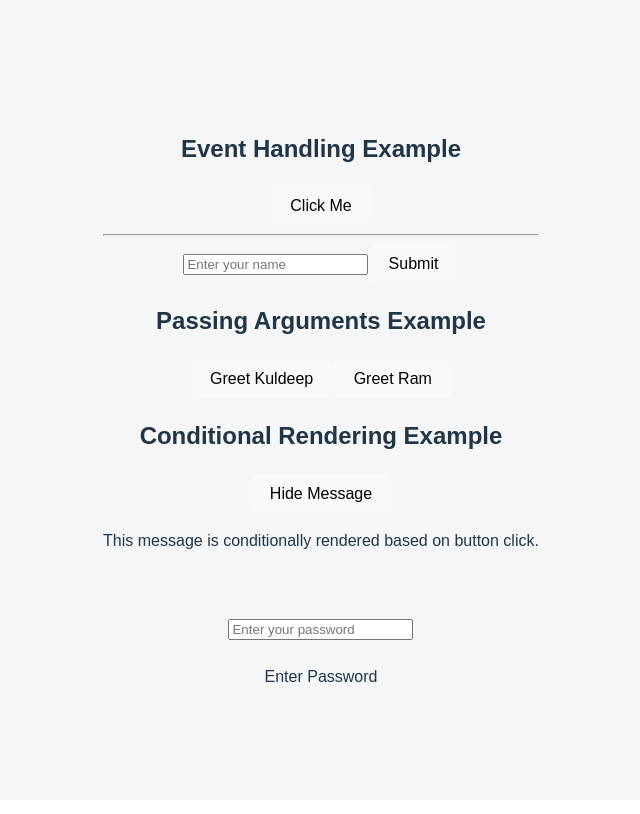
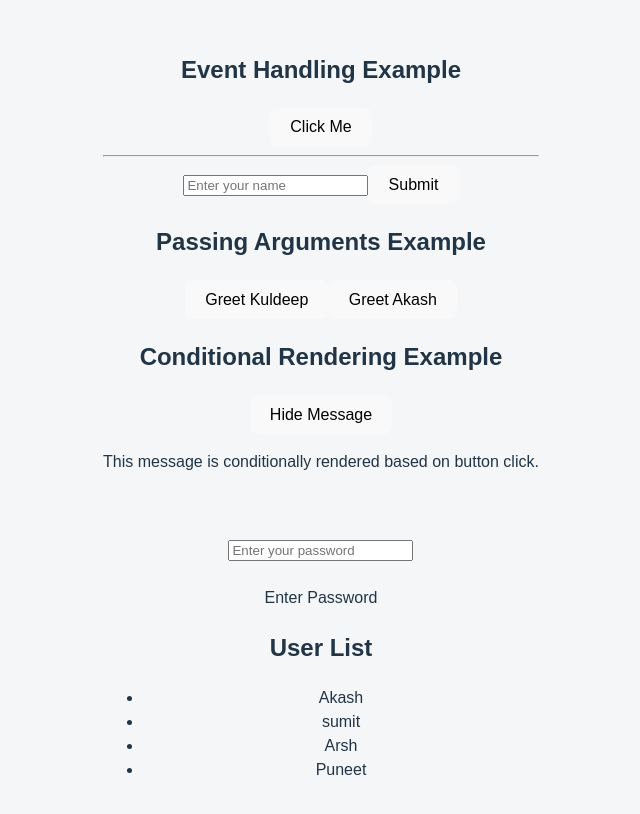
Before and after one commit to kuldeeepkumar/Training, a React (Vite) app: page / in a window 1280 px wide. Shown: the top 814 px of the page, without its empty margins (319-959 px from the left). Built offline with nearby package versions, Linux system fonts and the light colour scheme.

Commit message:
Reacr exercise4 is done

```diff
--- a/src/App.jsx
+++ b/src/App.jsx
@@ -17,6 +17,7 @@ import TodoApp from './exercises/experiments/TodoApp'
 import ReactExercise1 from "./reactExercises/exercise1/reactExercise1";
 import ReactExercise2 from './reactExercises/exercise2/ReactExercise2'
 import ReactExercise3 from './reactExercises/exercise3/ReactExercise3'
+import ReactExercise4 from './reactExercises/exercise4/ReactExercise4'
 function App() {
   return (
     <>
@@ -37,6 +38,7 @@ function App() {
     <ReactExercise1/>
     <ReactExercise2/> */}
     <ReactExercise3/>
+    <ReactExercise4/>
     </>
   );
 }
--- a/src/reactExercises/exercise3/PassingArguments.jsx
+++ b/src/reactExercises/exercise3/PassingArguments.jsx
@@ -14,7 +14,7 @@ const PassingArguments = () =>  {
       <button onClick={() => greetUser("Kuldeep")}>Greet Kuldeep</button>
 
       {/* Another example with a different name */}
-      <button onClick={() => greetUser("Ram")}>Greet Ram</button>
+      <button onClick={() => greetUser("Akash")}>Greet Akash</button>
     </div>
   );
 }
--- /dev/null
+++ b/src/reactExercises/exercise4/ReactExercise4.jsx
@@ -0,0 +1,28 @@
+import React from "react";
+
+// Example array of data
+const users = [
+  { id: 101, name: "Akash" },
+  { id: 102, name: "sumit" },
+  { id: 103, name: "Arsh" },
+  { id: 104, name: "Puneet" },
+];
+
+// Functional component to display list of users
+function ReactExercise4() {
+  return (
+    <div>
+      <h2>User List</h2>
+
+      {/* Using map() to dynamically render the list */}
+      <ul>
+        {users.map((user) => (
+          // Each list item should have a unique key (we use user.id here)
+          <li key={user.id}>{user.name}</li>
+        ))}
+      </ul>
+    </div>
+  );
+}
+
+export default ReactExercise4;
```
